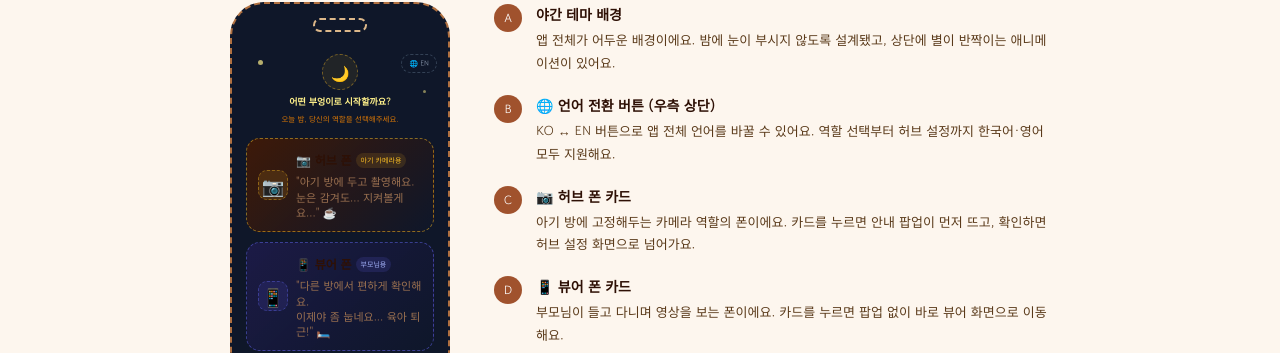
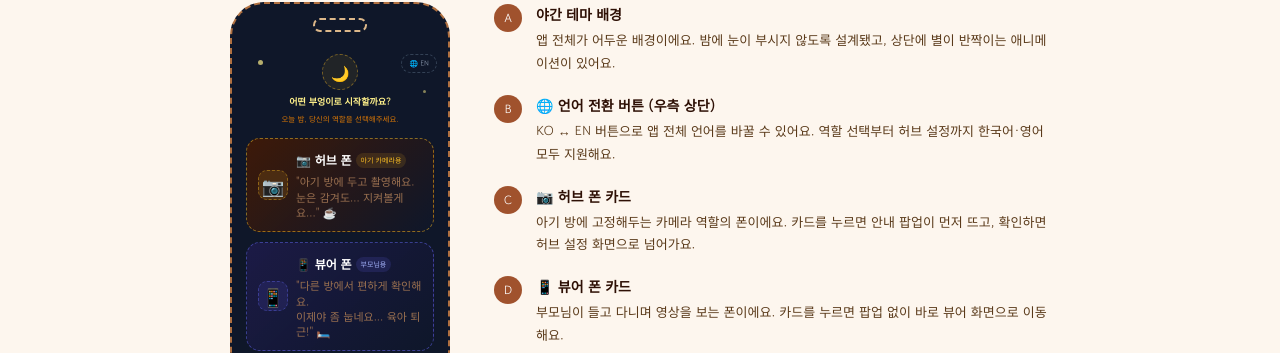
Before and after one commit to owlyview/owly-manual, a plain HTML site: page index.html in a window 1280 px wide. Shown: the part 2261-2614 px from the top of the page. Drawn offline with Linux system fonts and the light colour scheme.

Commit message:
Update index.html

```diff
--- a/index.html
+++ b/index.html
@@ -401,7 +401,7 @@ body { font-family: 'Gowun Dodum', sans-serif; background: #fdf6ee; color: #2a1a
 .card-grid{display:grid;grid-template-columns:1fr 1fr;gap:10px;margin-top:8px;}
 .card-item{display:flex;align-items:flex-start;gap:8px;background:#fff;border:1.5px solid var(--border);border-radius:8px;padding:10px 12px;}
 .card-icon{font-size:18px;flex-shrink:0;}
-.card-name{font-size:12px;font-weight:700;color:var(--b-deep);margin-bottom:2px;}
+.card-name{font-size:12px;font-weight:700;margin-bottom:2px;}
 .card-desc{font-size:11px;color:var(--muted);line-height:1.4;}
 
 /* ── page09 feat detail ── */
```
